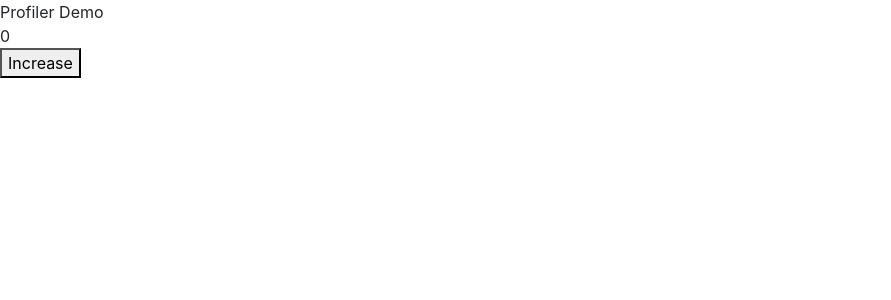
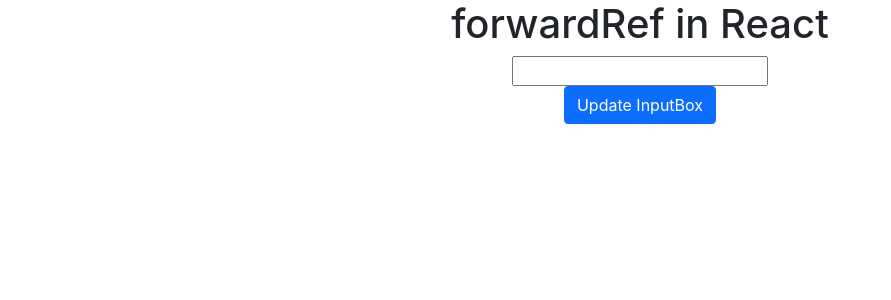
Before and after one commit to akash9753/GlobalReactNew, a React (Create React App) app: page / in a window 1280 px wide. Shown: the top 300 px of the page, without its empty margins (0-891 px from the left). Built offline with nearby package versions, Linux system fonts and the light colour scheme.

Commit message:
forwardRef

```diff
--- a/src/App.js
+++ b/src/App.js
@@ -36,6 +36,7 @@
 import JsxFragment2 from './JsxInReact/JsxFragment2';
 import PortalEx1 from './portals/PortalEx1';
 import ProfilerEx1 from './Profiler/ProfilerEx1';
+import ForwardRef from './ForwardRef/ForwardRef';
 function App() {
   // const arr = [1, 2, 3, 4, 5, 6, 7, 8, 9]
   const state = {
@@ -104,10 +105,10 @@
       <Jsx3/>
       <Jsx4/>
       <JsxFragment1/> */}
-      <Profiler id='profiler' onRender={onRenderCallback}>
+      {/* <Profiler id='profiler' onRender={onRenderCallback}>
       <ProfilerEx1/>
-
-      </Profiler>
+      </Profiler> */}
+      <ForwardRef/>
     </div>
   )
 }
--- /dev/null
+++ b/src/ForwardRef/ForwardRef.js
@@ -0,0 +1,20 @@
+import React, {useRef} from 'react';
+import InputBox from './InputBox';
+import 'bootstrap/dist/css/bootstrap.min.css';
+const ForwardRef = () => {
+    const inputRef = useRef(null)
+    function updateInput(){
+        inputRef.current.value ="1000"
+        inputRef.current.style.color ="red"
+        inputRef.current.focus()
+    }
+    return (
+        <div className='App'>
+            <h1>forwardRef in React</h1>
+            <InputBox ref={inputRef}/>
+            <button className='btn btn-primary' onClick={updateInput}>Update InputBox</button>
+        </div>
+    );
+};
+
+export default ForwardRef;
--- /dev/null
+++ b/src/ForwardRef/InputBox.js
@@ -0,0 +1,11 @@
+import React, {forwardRef} from 'react';
+
+const InputBox = (props,ref) => {
+    return (
+        <div className='App'>
+            <input type="text" ref={ref}/>
+        </div>
+    );
+};
+
+export default forwardRef(InputBox);
```
